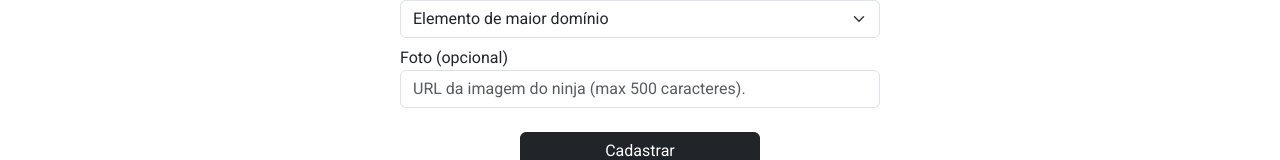
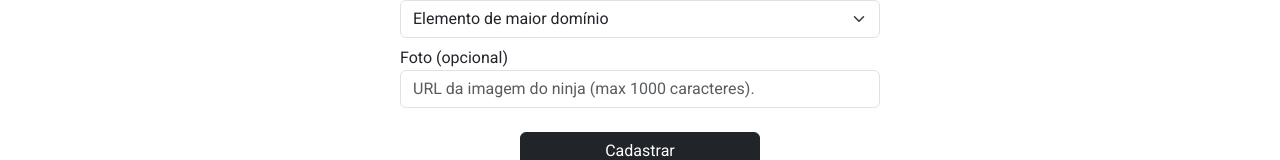
Before and after one commit to AdrielMarx/Aldeia-front, a React (Vite) app in the folder Aldeia/: page /ninjas/novo in a window 1280 px wide. Shown: the part 423-583 px from the top of the page. Built offline with nearby package versions, Linux system fonts and the light colour scheme.

Commit message:
Finalizando método para adição de ninjas

```diff
--- a/Aldeia/package.json
+++ b/Aldeia/package.json
@@ -11,7 +11,8 @@
   },
   "dependencies": {
     "react": "^18.3.1",
-    "react-dom": "^18.3.1"
+    "react-dom": "^18.3.1",
+    "react-paginate": "^8.2.0"
   },
   "devDependencies": {
     "@eslint/js": "^9.9.0",
--- a/Aldeia/src/pages/NovoNinja.jsx
+++ b/Aldeia/src/pages/NovoNinja.jsx
@@ -115,11 +115,15 @@ function NovoNinja() {
         </div>
         <div>
           <label htmlFor="imgURL">Foto (opcional)</label>
-          <input type="text"
+          <input type="url"
           id="imgURL"
           className="form-control"
-          placeholder="URL da imagem do ninja (max 500 caracteres)."
-          {...register("imgURL", { required: false, maxLength: 500 })} />
+          placeholder="URL da imagem do ninja (max 1000 caracteres)."
+          {...register("imgURL", { required: false, maxLength: 1000 })}
+          />
+          {errors.imgURL && (
+            <small className="text-danger" >URL inválida</small>
+          )}
         </div>
         <div className="botaoNinja">
           <Button variant="dark" type="submit" className="botao">Cadastrar</Button>
```
Also changed, not shown: 1 other file (tests, documents, lock files or other folders).
